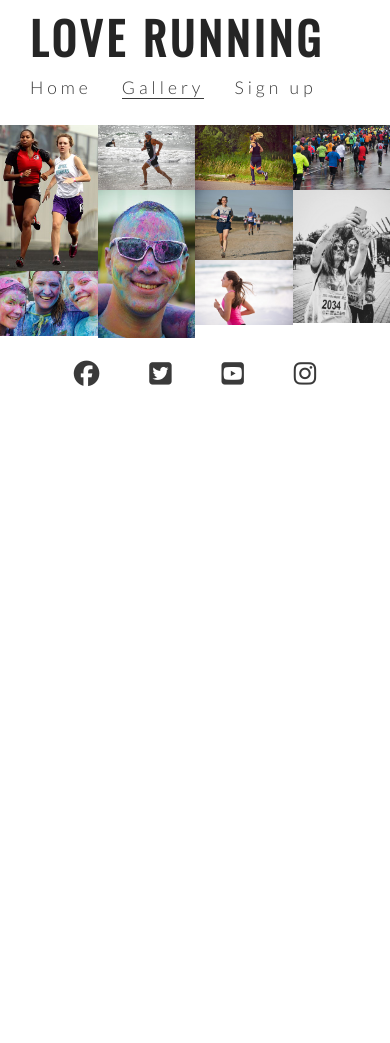
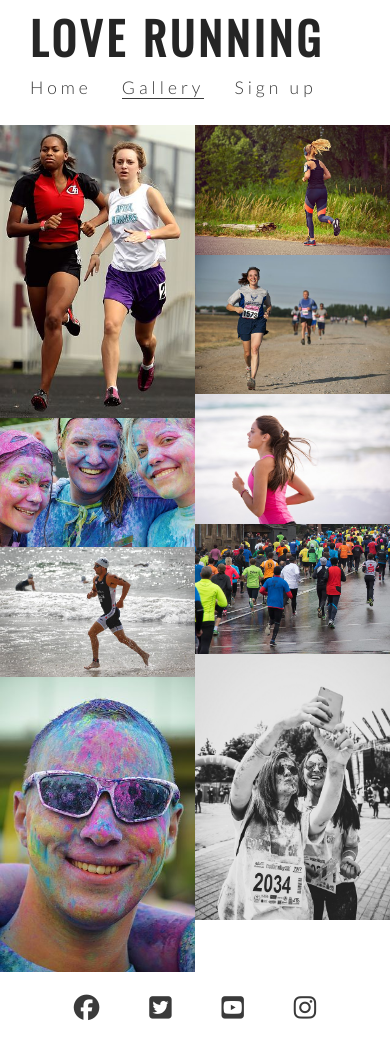
Before and after one commit to Darioc18/love-running, a plain HTML site: page gallery.html in a window 390 px wide. Before the commit the page ends 844 px from the top, so only its background shows below. Drawn offline with nearby package versions, Linux system fonts and the light colour scheme.

Commit message:
Style gallery for responsive design

```diff
--- a/assets/css/style.css
+++ b/assets/css/style.css
@@ -332,6 +332,15 @@ footer {
         padding: 0 20px;
     }
 
+    #photos {
+        column-count: 3;
+    }
+}
 
+/* For small screen sizes from 800 px wide and down */
 
+@media screen and (max-width: 800px) {
+    #photos {
+        column-count: 2;
+    }
 }
```
